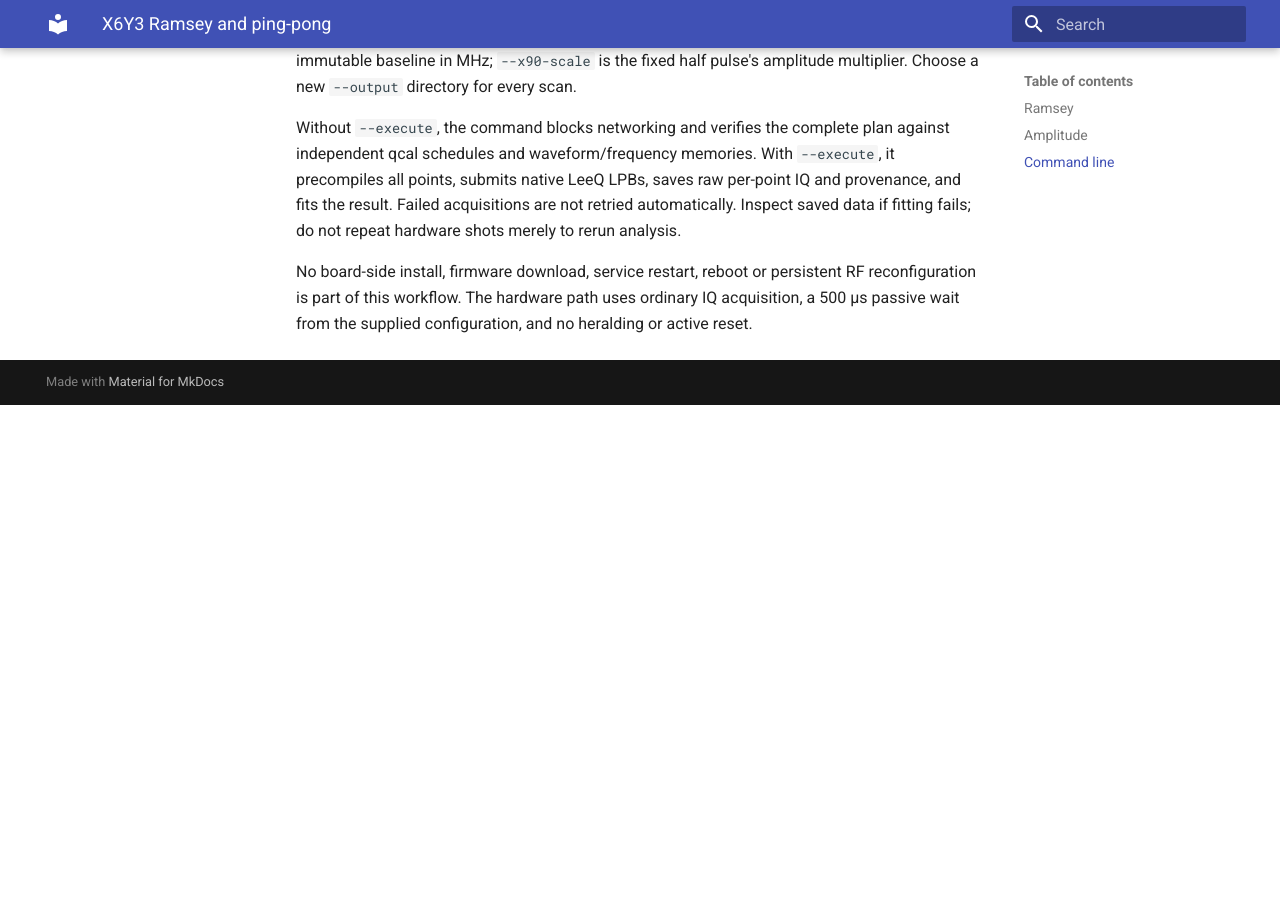
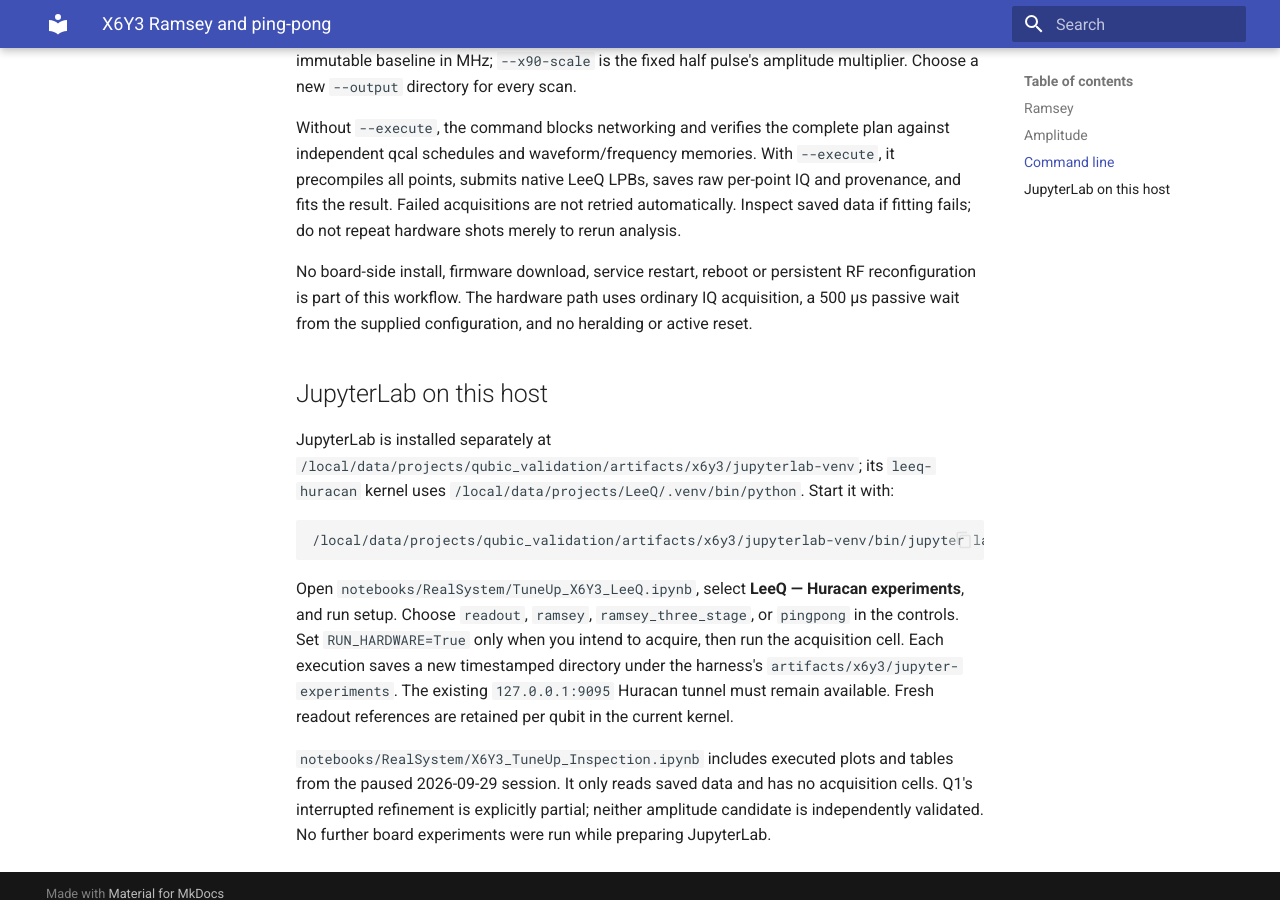
Before and after one commit to ShuxiangCao/LeeQ, an MkDocs documentation site: the page built from docs/x6y3-tuneup.md, in a window 1280 px wide and 900 px high, scrolled down 1457 px. Built offline with MkDocs 1.6.1 and Material for MkDocs 9.7.7, drawn with Linux system fonts in a browser that asks for light colours; before the commit the page ends 1862 px from its top, so only the background shows below that.

Commit message:
Prepare runnable Huracan Jupyter experiments and paused-session inspection

````diff
--- a/docs/x6y3-tuneup.md
+++ b/docs/x6y3-tuneup.md
@@ -29,3 +29,15 @@ Start with scales 0.98, 1, 1.02 and counts 0/4/8/12 for X90 or 0/2/4/6 for X. Na
 Without `--execute`, the command blocks networking and verifies the complete plan against independent qcal schedules and waveform/frequency memories. With `--execute`, it precompiles all points, submits native LeeQ LPBs, saves raw per-point IQ and provenance, and fits the result. Failed acquisitions are not retried automatically. Inspect saved data if fitting fails; do not repeat hardware shots merely to rerun analysis.
 
 No board-side install, firmware download, service restart, reboot or persistent RF reconfiguration is part of this workflow. The hardware path uses ordinary IQ acquisition, a 500 µs passive wait from the supplied configuration, and no heralding or active reset.
+
+## JupyterLab on this host
+
+JupyterLab is installed separately at `/local/data/projects/qubic_validation/artifacts/x6y3/jupyterlab-venv`; its `leeq-huracan` kernel uses `/local/data/projects/LeeQ/.venv/bin/python`. Start it with:
+
+```sh
+/local/data/projects/qubic_validation/artifacts/x6y3/jupyterlab-venv/bin/jupyter lab --no-browser --ip=127.0.0.1 --port=8888 --ServerApp.root_dir=/local/data/projects/LeeQ-lbnl-qubic
+```
+
+Open `notebooks/RealSystem/TuneUp_X6Y3_LeeQ.ipynb`, select **LeeQ — Huracan experiments**, and run setup. Choose `readout`, `ramsey`, `ramsey_three_stage`, or `pingpong` in the controls. Set `RUN_HARDWARE=True` only when you intend to acquire, then run the acquisition cell. Each execution saves a new timestamped directory under the harness's `artifacts/x6y3/jupyter-experiments`. The existing `127.0.0.1:9095` Huracan tunnel must remain available. Fresh readout references are retained per qubit in the current kernel.
+
+`notebooks/RealSystem/X6Y3_TuneUp_Inspection.ipynb` includes executed plots and tables from the paused 2026-09-29 session. It only reads saved data and has no acquisition cells. Q1's interrupted refinement is explicitly partial; neither amplitude candidate is independently validated. No further board experiments were run while preparing JupyterLab.
````
Also changed, not shown: 2 other files.
